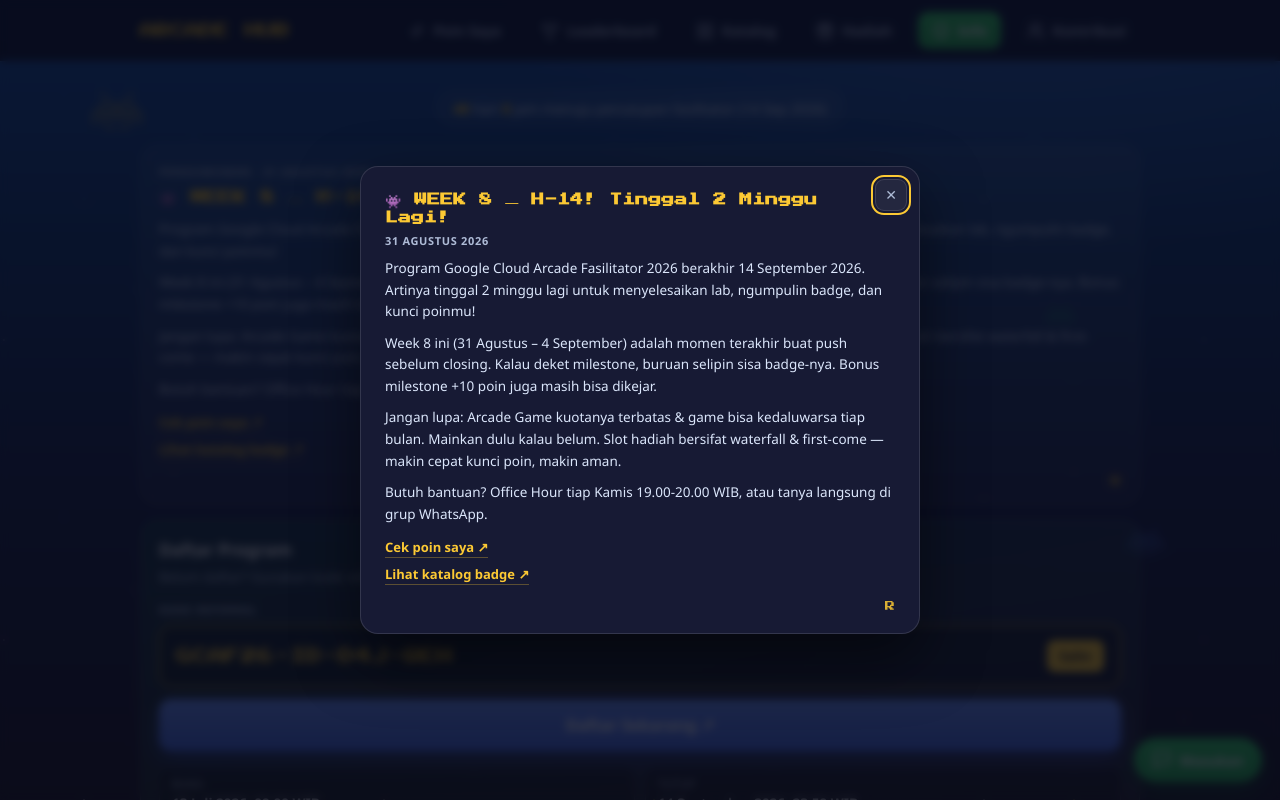
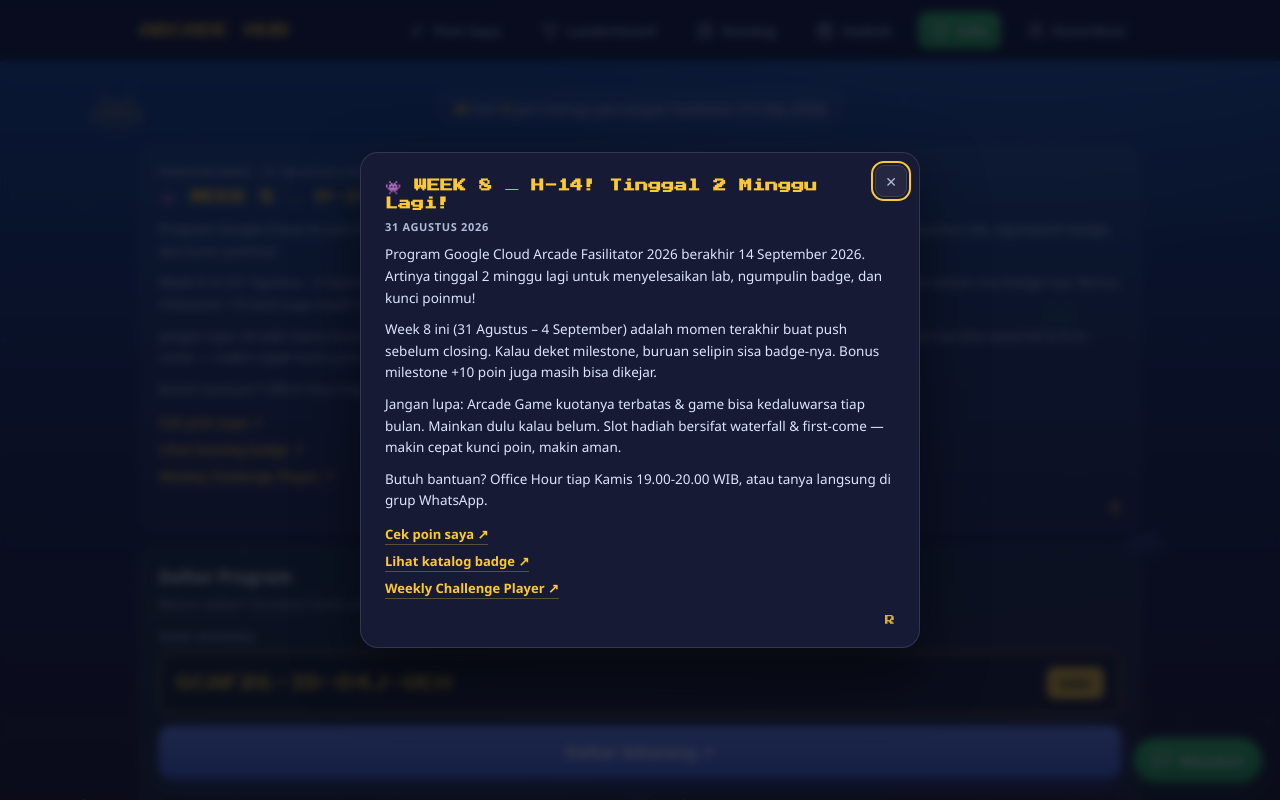
Before and after one commit to LC248902/arcadehub-id, a React (Vite) app: page /info in a window 1280 px wide. Shown: the top 800 px of the page. Built offline with nearby package versions, Linux system fonts and the light colour scheme.

Commit message:
feat(pengumuman): tambah link Weekly Challenge Player

```diff
--- a/src/config.js
+++ b/src/config.js
@@ -16,6 +16,7 @@
   links: [
     { label: 'Cek poin saya', href: '/points' },
     { label: 'Lihat katalog badge', href: '/catalog' },
+    { label: 'Weekly Challenge Player', href: 'https://dicoding.id/Arcade26-WCPlayer' },
   ],
   signature: 'R',
 }
```
